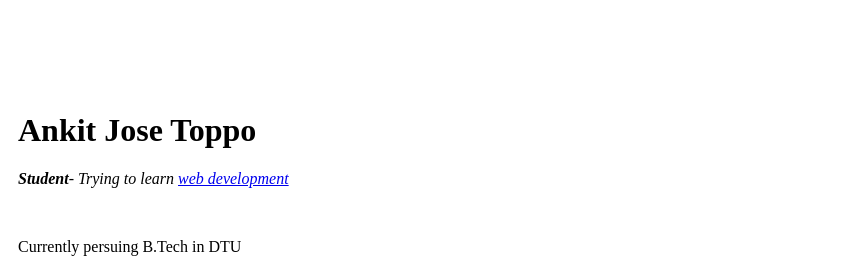
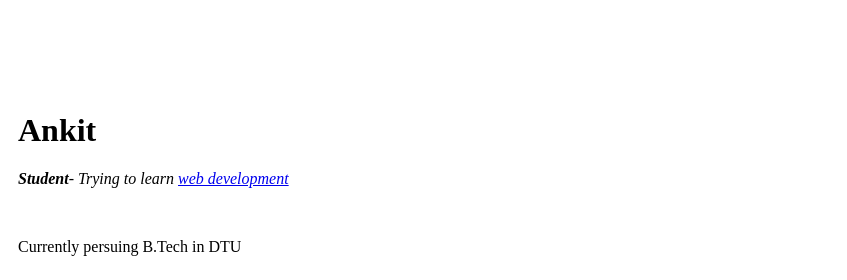
Before and after one commit to ankit-kdg3/cv, a plain HTML site: page index.html in a window 1280 px wide. Shown: the top 280 px of the page, 433-1280 px from the left. Drawn offline with Linux system fonts and the light colour scheme.

Commit message:
Update index.html

```diff
--- a/index.html
+++ b/index.html
@@ -11,7 +11,7 @@
     <tr>
       <td>  <img src="https://encrypted-tbn0.gstatic.com/images?q=tbn%3AANd9GcSwzjixOBvDEObrbqJNVojDIUoupfYqjGdJCyYZtfw_sgURU9dU&usqp=CAU" alt="Profile picture"></td>
       <td>
-        <h1>Ankit Jose Toppo</h1>
+        <h1>Ankit </h1>
         <p><em><strong>Student</strong>- Trying to learn <a href="https://www.appbrewery.co/">web development</a></em></p>
         <br>
         <p>Currently persuing B.Tech in DTU</p>
```
